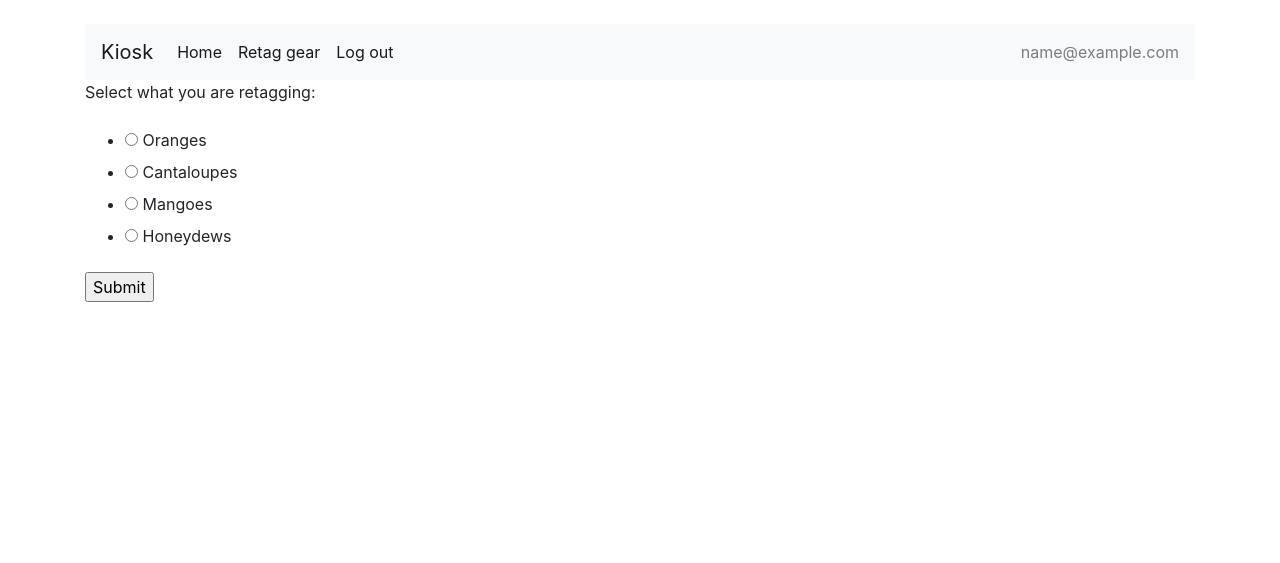
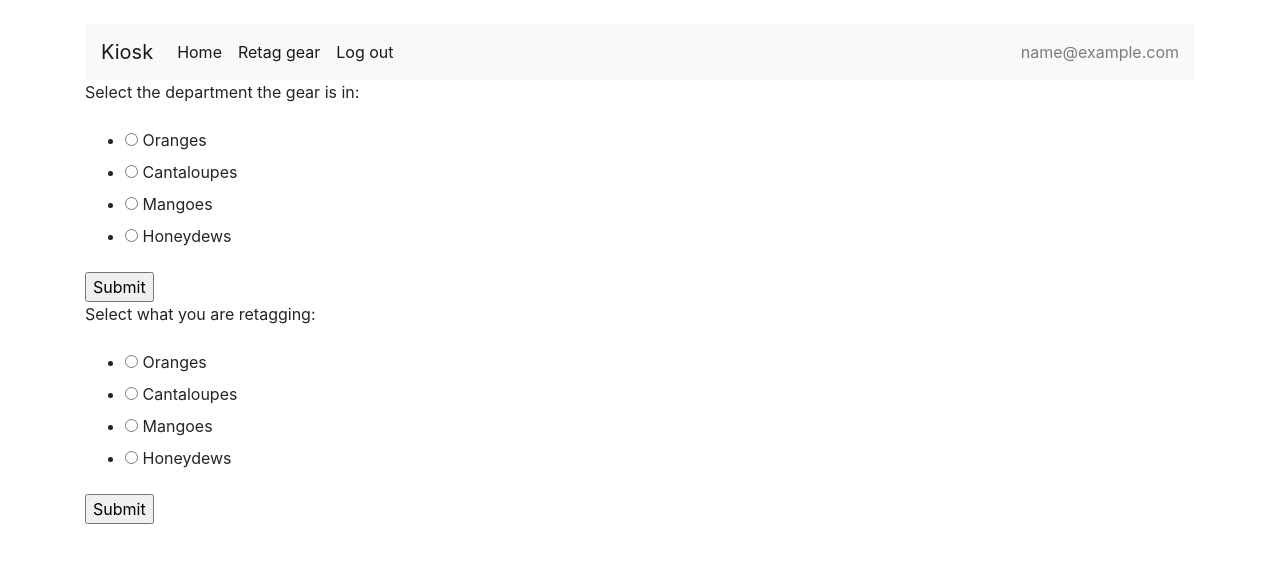
Before and after one commit to ExcursionClub/ExCSystem, a Django app: page /kiosk/retag/ in a window 1280 px wide. Shown: the top 563 px of the page. Run offline with Django 3.2, Linux system fonts and the light colour scheme; the visitor is signed in with stand-in values (Sample User, id 1); some libraries are stand-ins or nearby versions.

Commit message:
Add another form to select the department the gear is in

```diff
--- a/kiosk/forms.py
+++ b/kiosk/forms.py
@@ -13,6 +13,11 @@ FRUIT_CHOICES = [
     ]
 
 
+class DepartmentForm(forms.Form):
+    favorite_fruit= forms.CharField(label='Select the department the gear is in',
+                                    widget=forms.RadioSelect(choices=FRUIT_CHOICES))
+
+
 class GearForm(forms.Form):
     favorite_fruit= forms.CharField(label='Select what you are retagging',
                                     widget=forms.RadioSelect(choices=FRUIT_CHOICES))
--- a/kiosk/templates/kiosk/retag.html
+++ b/kiosk/templates/kiosk/retag.html
@@ -6,7 +6,12 @@
     {% if user.is_authenticated %}
         <form method="post">
             {% csrf_token %}
-            {{ form.as_p }}
+            {{ department_form.as_p }}
+            <input type="submit" value="Submit">
+        </form>
+        <form method="post">
+            {% csrf_token %}
+            {{ gear_form.as_p }}
             <input type="submit" value="Submit">
         </form>
         {% if messages %}
--- a/kiosk/views.py
+++ b/kiosk/views.py
@@ -7,7 +7,7 @@ from django.views import generic, View
 from core.models.GearModels import Gear
 from core.models.MemberModels import Member
 from kiosk.CheckoutLogic import do_checkin, do_checkout
-from kiosk.forms import GearForm, HomeForm
+from kiosk.forms import DepartmentForm, GearForm, HomeForm
 
 
 class HomeView(LoginRequiredMixin, generic.TemplateView):
@@ -109,5 +109,8 @@ class RetagView(LoginRequiredMixin, generic.TemplateView):
     redirect_field_name = ''
 
     def get(self, request):
-        form = GearForm()
-        return render(request, self.template_name, {'form': form})
+        # TODO: Get list of gear types and pass into the form
+        department_form = DepartmentForm()
+        gear_form = GearForm()
+        args = {'department_form': department_form, 'gear_form': gear_form}
+        return render(request, self.template_name, args)
```
